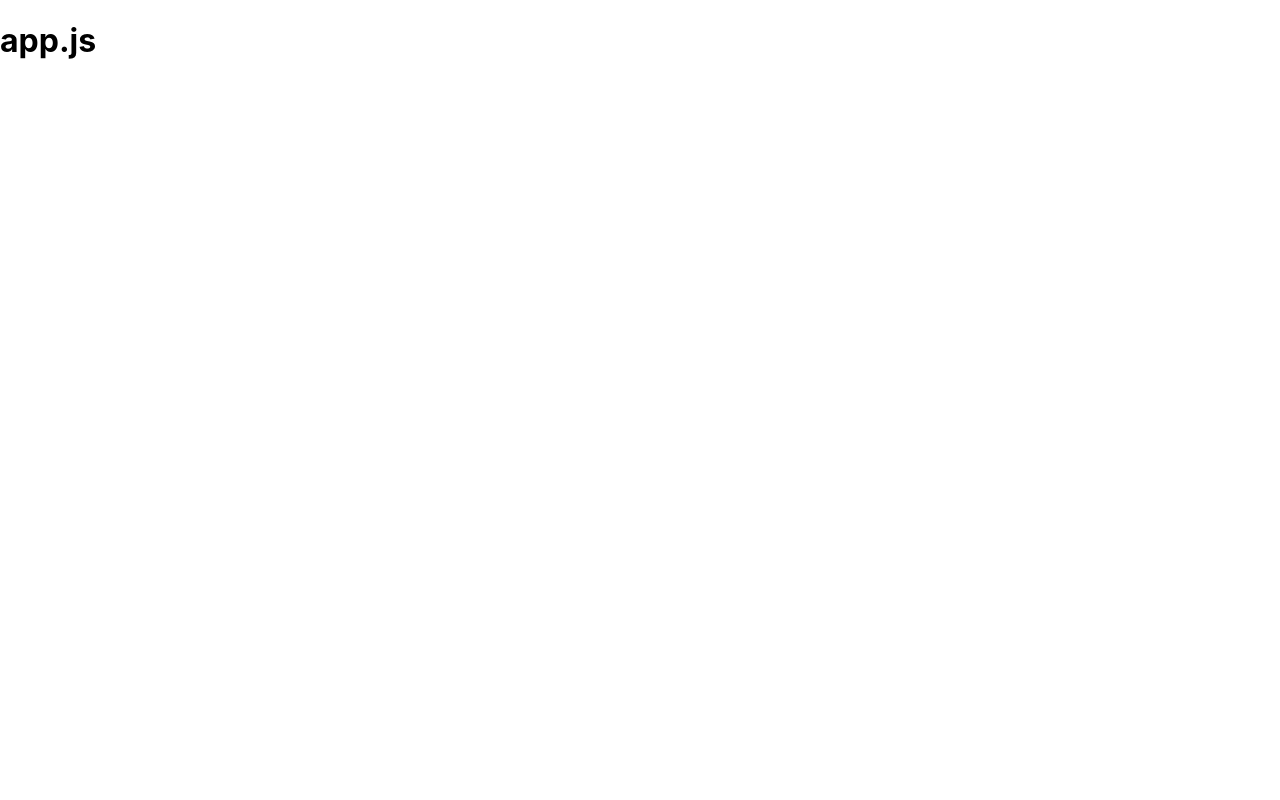
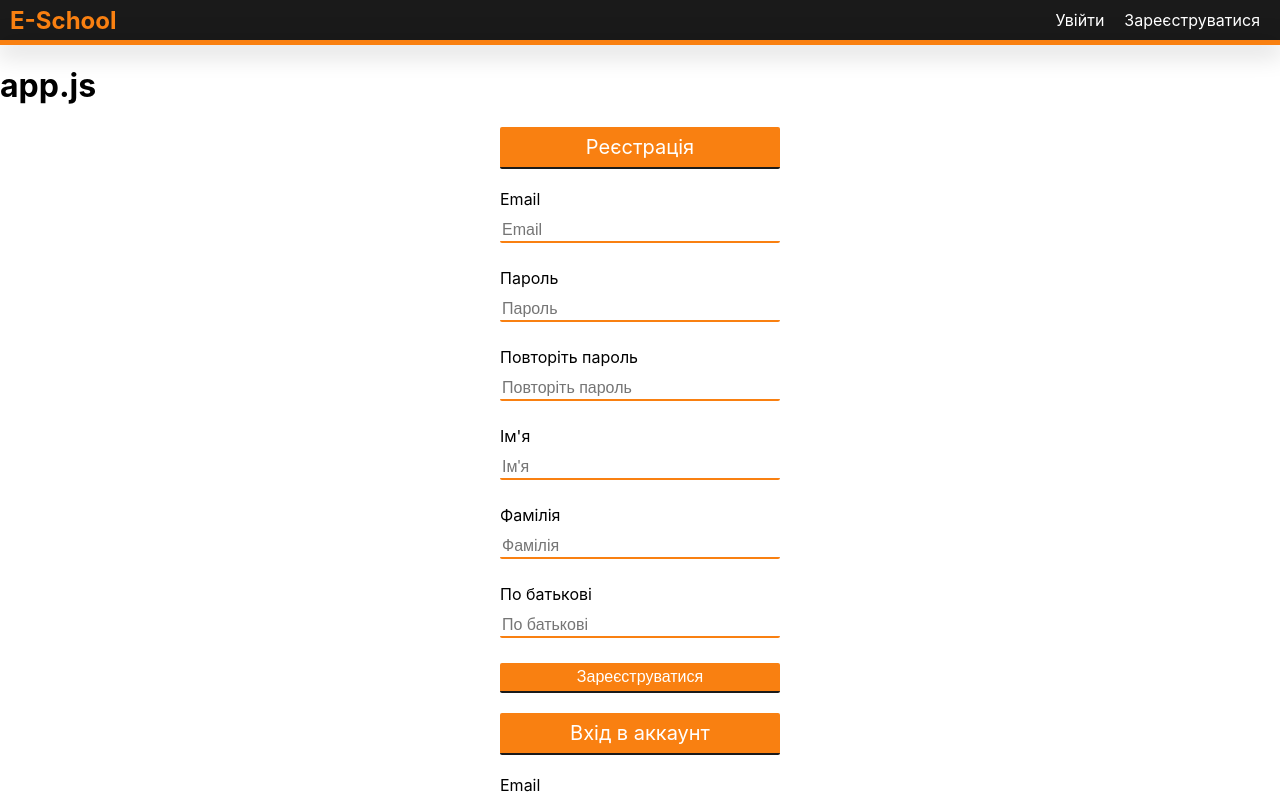
Before and after one commit to maximlukasevich/e_school, a React (Create React App) app in the folder client/: page / in a window 1280 px wide. Shown: the top 800 px of the page. Built offline with nearby package versions, Linux system fonts and the light colour scheme.

Commit message:
Added Login and Registration components

```diff
--- a/client/src/App.js
+++ b/client/src/App.js
@@ -1,9 +1,15 @@
 import './App.css';
+import Navigation from "./components/Navigation/Navigation";
+import Login from "./components/Auth/Login";
+import Registration from "./components/Auth/Registration";
 
 function App() {
     return (
         <div>
+            <Navigation />
             <h1>app.js</h1>
+            <Login />
+            <Registration />
         </div>
     );
 }
--- /dev/null
+++ b/client/src/components/Auth/Login.jsx
@@ -0,0 +1,49 @@
+import React from 'react';
+import Input from '../commons/Input/Input'
+import Button from "../commons/Button/Button";
+import './auth.css'
+
+const Login = () => {
+    return (
+        <div className="container">
+            <div className="image" />
+            <div className="input-form">
+                <h3>Реєстрація</h3>
+                    <div className="inputs">
+                        <label>
+                            Email
+                            <Input type='email' placeholder='Email'/>
+                        </label>
+
+                        <label>
+                            Пароль
+                            <Input type='password' placeholder='Пароль'/>
+                        </label>
+                        <label>
+                            Повторіть пароль
+                            <Input type='password' placeholder='Повторіть пароль'/>
+                        </label>
+                        <label>
+                            Ім'я
+                            <Input type='password' placeholder="Ім'я"/>
+                        </label>
+                        <label>
+                            Фамілія
+                            <Input type='password' placeholder='Фамілія'/>
+                        </label>
+                        <label>
+                            По батькові
+                            <Input type='password' placeholder='По батькові'/>
+                        </label>
+                    </div>
+                <div className="buttons">
+                    <Button value='Зареєструватися'/>
+                </div>
+            </div>
+
+
+        </div>
+    );
+};
+
+export default Login;
--- /dev/null
+++ b/client/src/components/Auth/Registration.jsx
@@ -0,0 +1,33 @@
+import React from 'react';
+import Input from '../commons/Input/Input'
+import Button from "../commons/Button/Button";
+import './auth.css'
+
+const Registration = () => {
+    return (
+        <div className="container">
+            <div className="image" />
+            <div className="input-form">
+                <h3>Вхід в аккаунт</h3>
+                <div className="inputs">
+                    <label>
+                        Email
+                        <Input type='email' placeholder='Email'/>
+                    </label>
+
+                    <label>
+                        Пароль
+                        <Input type='password' placeholder='Пароль'/>
+                    </label>
+                </div>
+                <div className="buttons">
+                    <Button value='Увійти'/>
+                </div>
+            </div>
+
+
+        </div>
+    );
+};
+
+export default Registration;
--- /dev/null
+++ b/client/src/components/Auth/auth.css
@@ -0,0 +1,41 @@
+.container .input-form {
+  max-width: 280px;
+  margin: 0 auto;
+}
+.container .input-form h3 {
+  height: 40px;
+  background-color: #f98011;
+  color: #ffffff;
+  text-align: center;
+  line-height: 40px;
+  font-weight: normal;
+  font-size: 20px;
+  border-radius: 2px;
+  border-bottom: 2px solid #1a1a1a;
+}
+.container .input-form .inputs {
+  display: flex;
+  flex-direction: column;
+}
+.container .input-form .inputs label {
+  margin-bottom: 15px;
+  display: flex;
+  flex-direction: column;
+  justify-content: space-between;
+}
+.container .input-form .inputs label Input {
+  margin: 10px 0;
+}
+.container .input-form .buttons {
+  display: flex;
+  flex-direction: column;
+  justify-content: space-between;
+}
+.container .input-form .buttons Button {
+  padding: 5px 30px;
+}
+.container .input-form .buttons a {
+  margin-top: 20px;
+}
+
+/*# sourceMappingURL=auth.css.map */
--- /dev/null
+++ b/client/src/components/Auth/auth.scss
@@ -0,0 +1,48 @@
+.container {
+  .input-form {
+    max-width: 280px;
+    margin: 0 auto;
+
+    h3 {
+      height: 40px;
+      background-color: #f98011;
+      color: #ffffff;
+      text-align: center;
+      line-height: 40px;
+      font-weight: normal;
+      font-size: 20px;
+      border-radius: 2px;
+      border-bottom: 2px solid #1a1a1a;
+    }
+
+    .inputs {
+      display: flex;
+      flex-direction: column;
+
+      label {
+        margin-bottom: 15px;
+        display: flex;
+        flex-direction: column;
+        justify-content: space-between;
+
+        Input {
+          margin: 10px 0;
+        }
+      }
+    }
+
+    .buttons {
+      display: flex;
+      flex-direction: column;
+      justify-content: space-between;
+
+      Button {
+        padding: 5px 30px;
+      }
+      a {
+        margin-top: 20px;
+      }
+    }
+
+  }
+}
```
Also changed, not shown: 1 other file (tests, documents, lock files or other folders).
